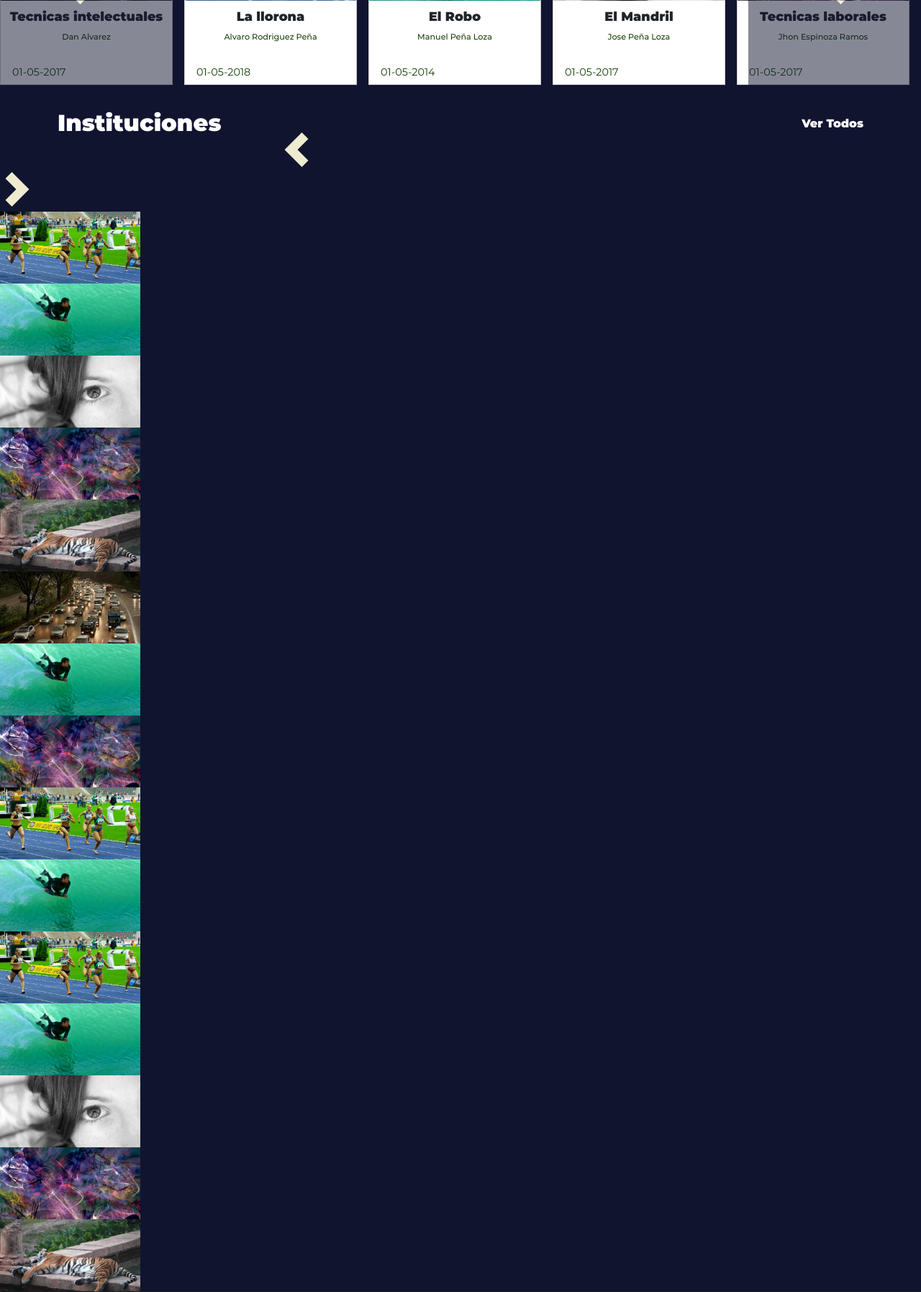
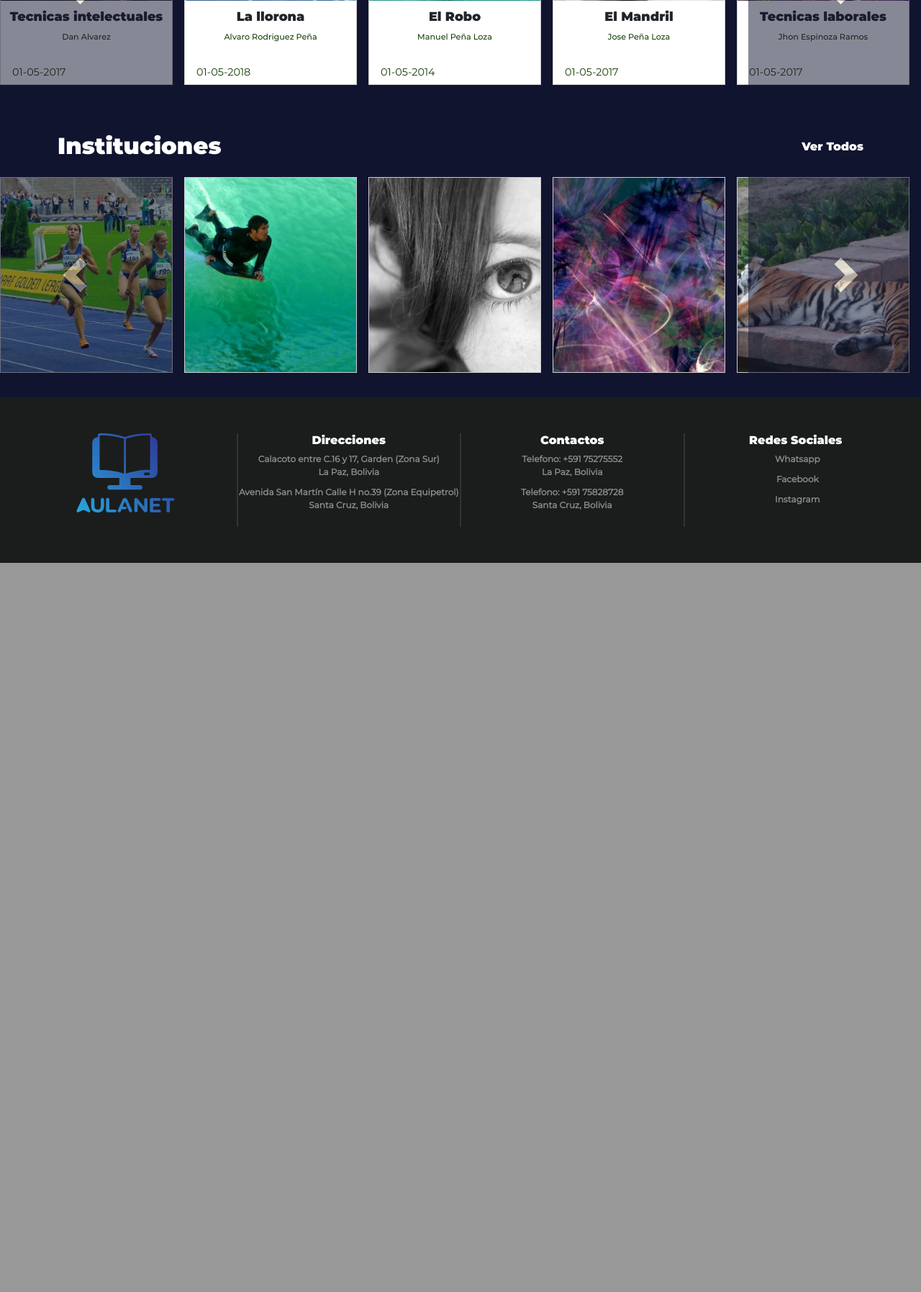
Before and after one commit to Etygit607/aulavirtual, a Django app: page / in a window 1280 px wide. Shown: the part 1048-2843 px from the top of the page at 72% size. After the commit the page ends 1830 px from the top, so only its background shows below. Run offline with Django 3.2, Linux system fonts and the light colour scheme; some libraries are stand-ins or nearby versions.

Commit message:
added collages code

```diff
--- a/app/static/app/css/app.css
+++ b/app/static/app/css/app.css
@@ -540,6 +540,127 @@ a:hover{
 
 /***************************************/
 
+/**************************************/
+.anet-history{
+  width: 100%;
+  align-content: center;
+  padding: 2rem 0;
+  height: 25rem;
+}
+
+.container-head{
+  width: 100%;
+  display: block;
+  clear: both;
+  height: 2rem;
+}
+
+.container-head h2{
+  color: #fff;
+  font-family: 'Montserrat-Black';
+  padding: 0 5rem;
+  float: left !important;
+}
+
+.container-head a {
+  align-content: flex-end;
+  color: #fff;
+  font-family: 'Montserrat-Black';
+  padding: 0.5rem 5rem;
+  float: right !important;
+}
+
+#collage-carousel {
+  float: left;
+  width: 100%;
+  overflow: hidden;
+  height: 17rem;
+  position: relative;
+  margin: 1rem 0;
+}
+
+#collage-carousel .arrow{
+  position:absolute;
+  z-index:10;
+  height: 17rem;
+  cursor: pointer;
+}
+
+#collage-carousel .collage-left-arrow {
+  left: 0 !important;
+  border-left: 5rem solid #11142f;
+  opacity: 0.5;
+  border-top: 7rem solid #11142f;
+  border-bottom: 7rem solid #11142f;
+  border-right: calc(((100vw - 5rem) / 5) - 8rem) solid #11142f;
+}
+
+#collage-carousel .collage-right-arrow {
+  right: 0 !important;
+  border-left: calc(((100vw - 5rem) / 5) - 8rem) solid #11142f;
+  opacity: 0.5;
+  border-top: 7rem solid #11142f;
+  border-bottom: 7rem solid #11142f;
+  border-right: 5rem solid #11142f;
+}
+
+
+#collage-carousel .collage-left-arrow:hover, #collage-carousel .collage-right-arrow:hover {
+  opacity: 0.8;
+}
+
+.carousel-control-next-icon, .carousel-control-prev-icon {
+  display: inline-block;
+  width: 3rem;
+  height: 3rem;
+  background-color: #11142f;
+  background-blend-mode: exclusion;
+}
+
+.collage-carousel {
+  width: 10000px;
+  left: 0px;
+  margin-left: -0.5rem;
+  position: absolute;
+  z-index: 0;
+}
+
+.collage-carousel .history {
+  float: left;
+  height: 17rem;
+  margin: 0 0.5rem;
+  width: calc((100vw - 5rem) / 5);
+  text-align: center;
+  border:#CCCCCC 1px solid;
+}
+
+.collage-carousel .history img {
+  cursor:pointer;
+  width: 100%;
+  height: 100%;
+  object-fit: cover;
+}
+
+
+.collage-carousel .history .history-description {
+  width: 100%;
+  height: 43%;
+  background: #fff;
+  padding: 0.5rem;
+}
+
+
+
+/***************************************/
+
+
+
+
+
+
+
+
+
 /***************************************/
 
 .anet-footer {
```
